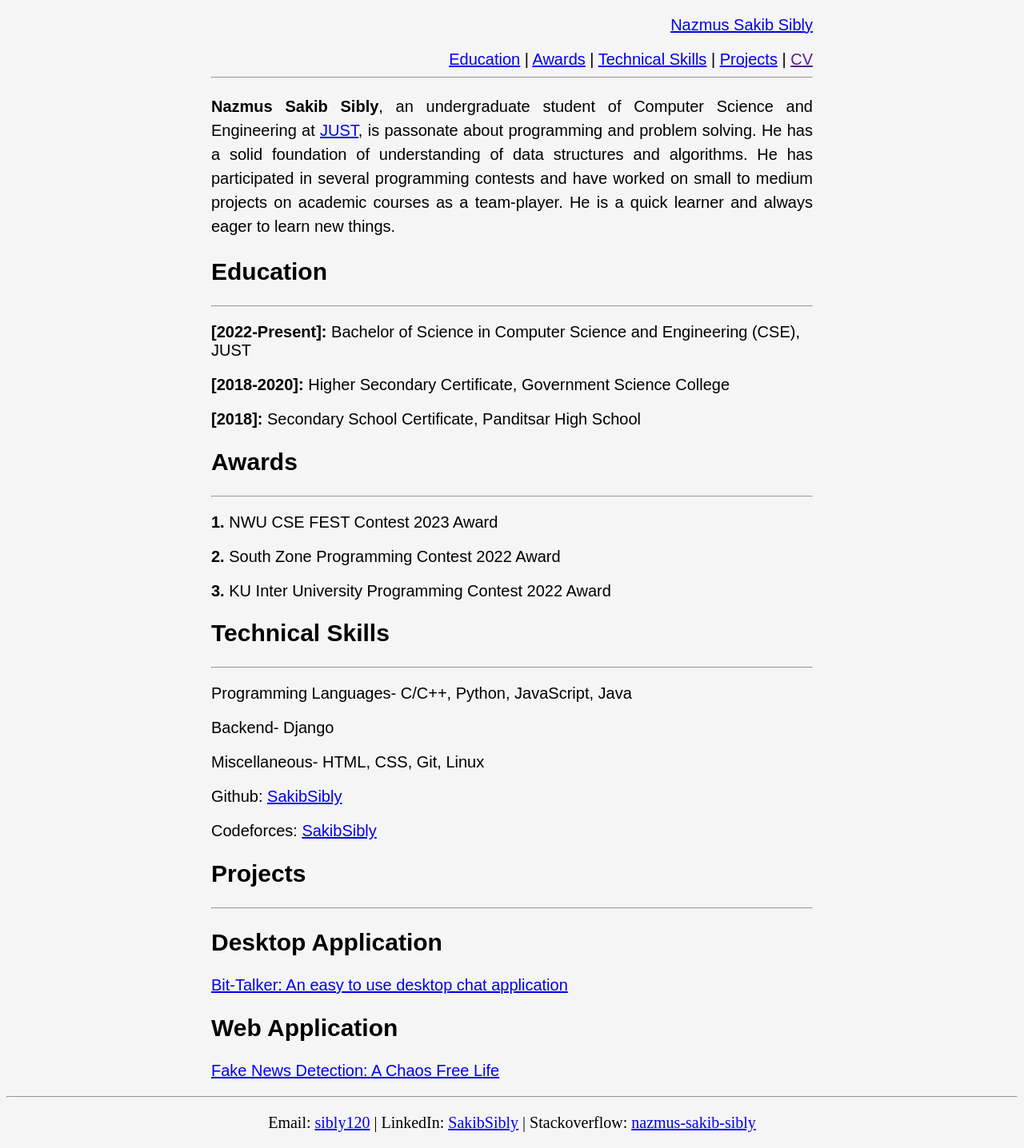
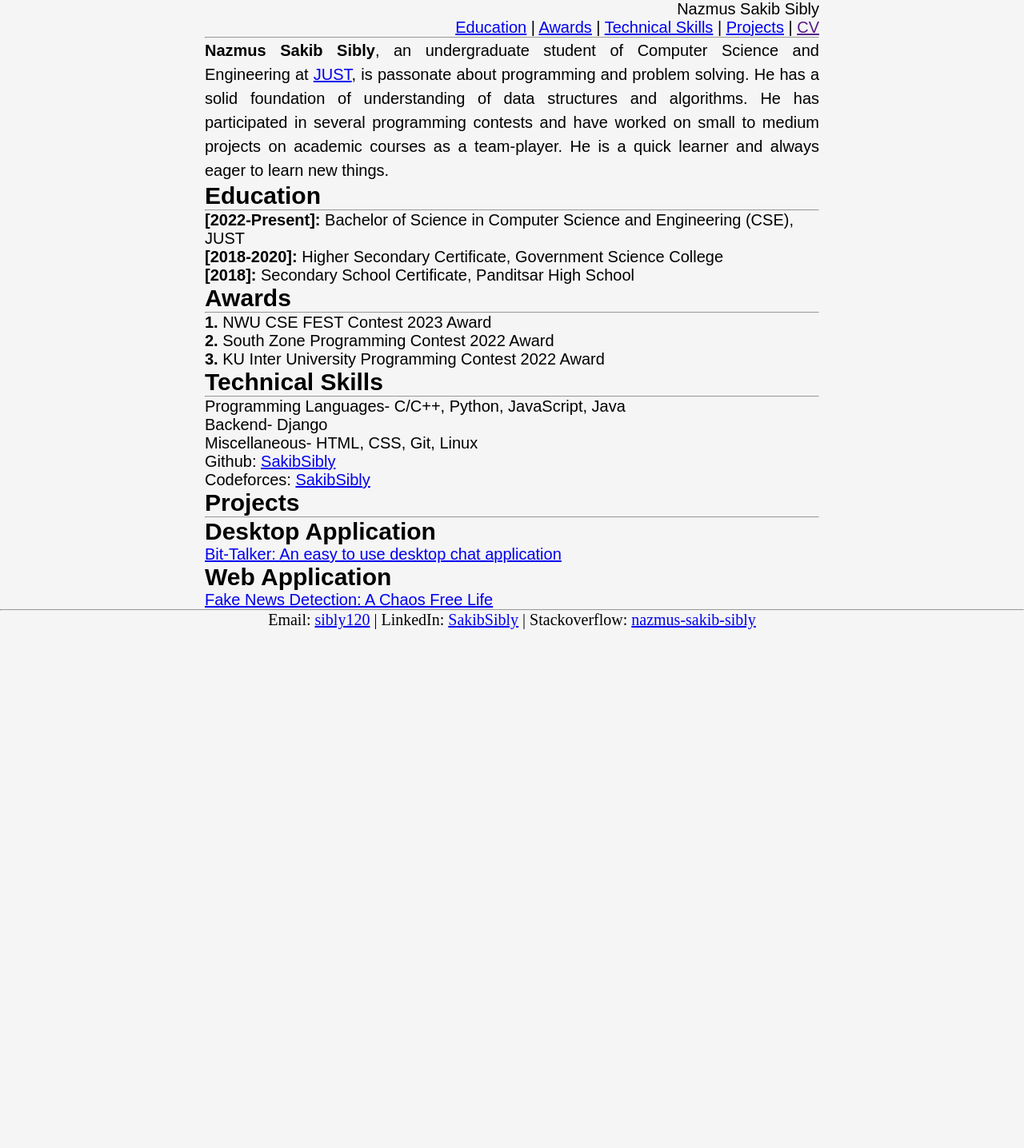
Before and after one commit to SakibSibly/mysite, a Django app: page / in a window 1280 px wide. Shown: the whole page at 80% size. After the commit the page ends 787 px from the top, so only its background shows below. Run offline with Django 4.2, Linux system fonts and the light colour scheme.

Commit message:
css modified to reset the browser default settings

```diff
--- a/home/static/home/css/style.css
+++ b/home/static/home/css/style.css
@@ -1,3 +1,9 @@
+* {
+    margin: 0;
+    padding: 0;
+    box-sizing: border-box;
+}
+
 .main {
     padding-left: 20vw;
     padding-right: 20vw;
@@ -13,6 +19,11 @@ header {
     text-align: right;
 }
 
+header p a {
+    text-decoration: none;
+    color: #000;
+}
+
 .intro {
     text-align: justify;
     text-justify: inter-word;
```
